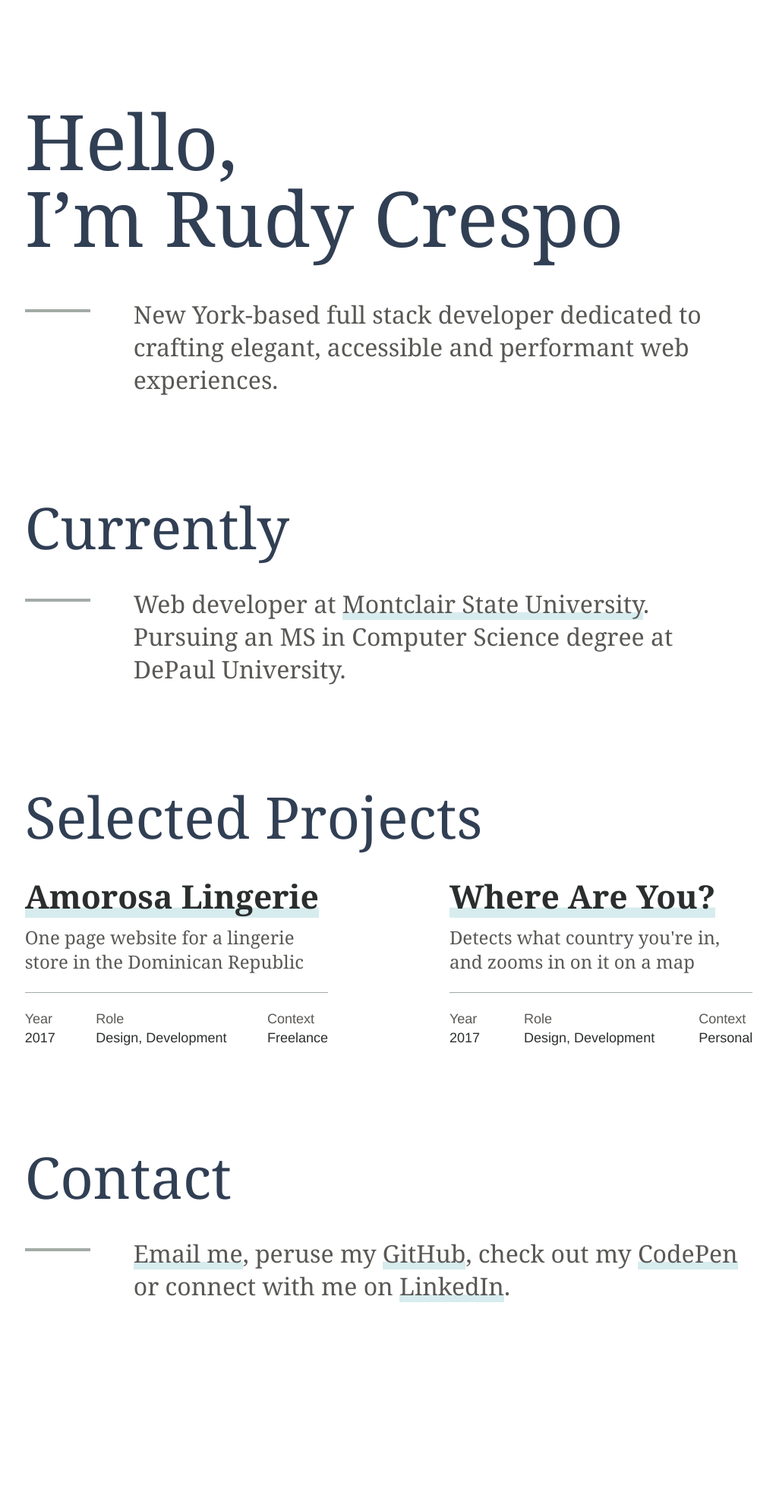
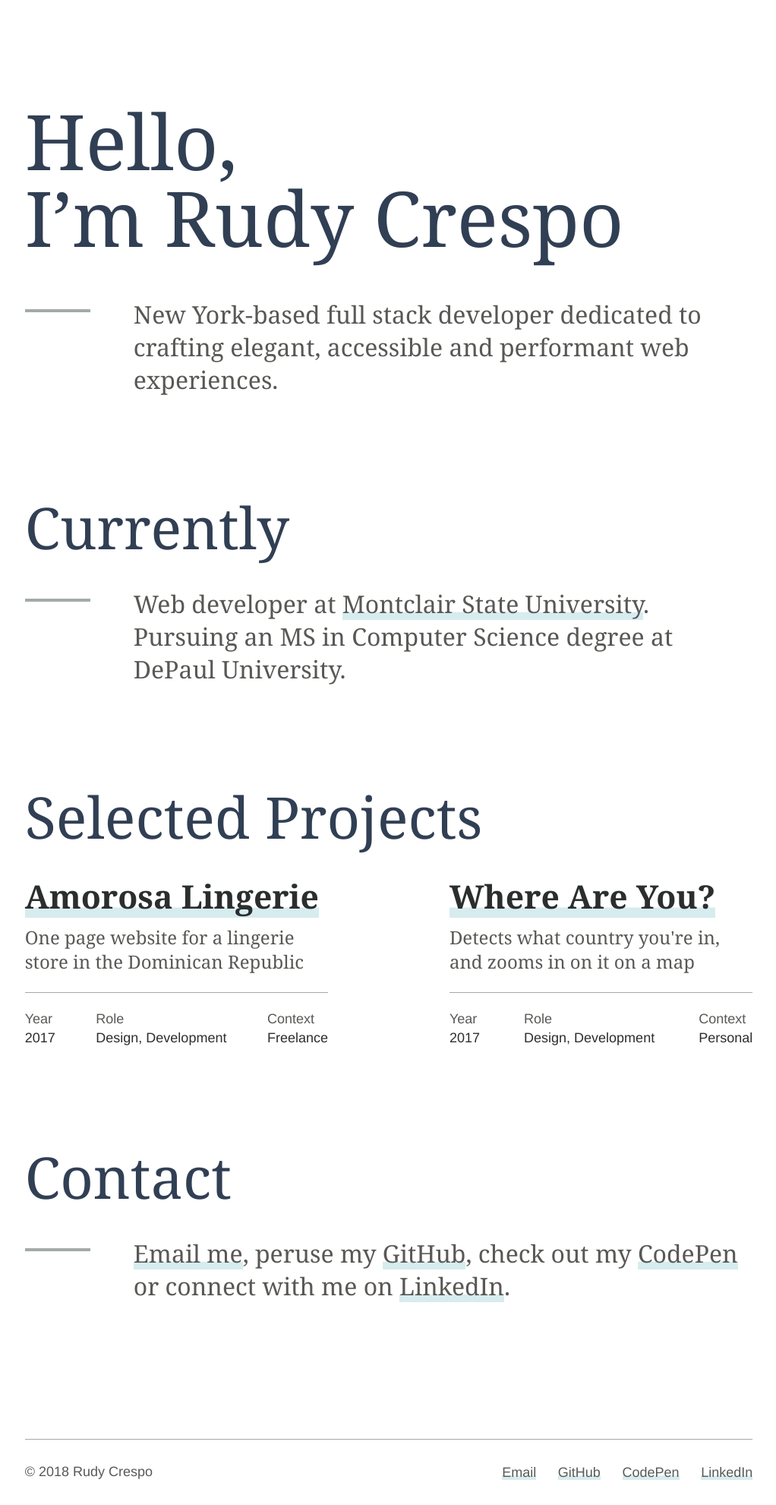
Before and after one commit to rcrespo9/portfolio-2018, a Jekyll site: the page built from index.md, in a window 1280 px wide. Shown: the whole page at 76% size, without its empty margins (128-1150 px from the left). Built offline with Jekyll 4.4.1, drawn with Linux system fonts in a browser that asks for light colours; some web fonts are replaced; before the commit the page ends 1714 px from its top, so only the background shows below that.

Commit message:
footer created, styled

```diff
--- a/_config.yml
+++ b/_config.yml
@@ -20,6 +20,9 @@ description: >- # this means to ignore newlines until "baseurl:"
 baseurl: "" # the subpath of your site, e.g. /blog
 url: "http://rudycrespo.com" # the base hostname & protocol for your site, e.g. http://example.com
 github_username:  rcrespo9
+codepen_username: rcrespo9
+linkedin_username: rudycrespo
+email: hello@rudycrespo.com
 
 # Build settings
 markdown: kramdown
--- a/_includes/contact.html
+++ b/_includes/contact.html
@@ -4,7 +4,7 @@
     <div class="c-page-section__content">
     <span class="c-page-section__line"></span>
     <p class="c-page-section__blurb">
-      <a href="mailto:hello@rudycrespo.com">Email me</a>, peruse my <a href="https://github.com/rcrespo9" target="_blank" rel="noopener nofollow">GitHub</a>, check out my <a href="https://codepen.io/rcrespo9/" target="_blank" rel="noopener nofollow">CodePen</a> or connect with me on <a href="https://www.linkedin.com/in/rudycrespo/" target="_blank" rel="noopener nofollow">LinkedIn</a>.
+      <a href="mailto:{{ site.email }}">Email me</a>, peruse my <a href="https://github.com/{{ site.github_username| cgi_escape | escape }}" target="_blank" rel="noopener nofollow">GitHub</a>, check out my <a href="https://codepen.io/{{ site.codepen_username| cgi_escape | escape }}" target="_blank" rel="noopener nofollow">CodePen</a> or connect with me on <a href="https://www.linkedin.com/in/{{ site.linkedin_username| cgi_escape | escape }}" target="_blank" rel="noopener nofollow">LinkedIn</a>.
     </p>
     </div>
   </div>
--- a/_includes/footer.html
+++ b/_includes/footer.html
@@ -0,0 +1,22 @@
+<footer class="c-footer">
+  <div class="l-wrap">
+    <div class="c-footer__inner">
+      <small class="c-footer__copy">&copy; 2018 Rudy Crespo</small>
+
+      <ul>
+        <li class="c-footer__link-item">
+          <a href="mailto:{{ site.email }}">Email</a>
+        </li>
+        <li class="c-footer__link-item">
+          <a href="https://github.com/{{ site.github_username| cgi_escape | escape }}" target="_blank" rel="noopener nofollow">GitHub</a>
+        </li>
+        <li class="c-footer__link-item">
+          <a href="https://codepen.io/{{ site.codepen_username| cgi_escape | escape }}" target="_blank" rel="noopener nofollow">CodePen</a>
+        </li>
+        <li class="c-footer__link-item">
+          <a href="https://www.linkedin.com/in/{{ site.linkedin_username| cgi_escape | escape }}" target="_blank" rel="noopener nofollow">LinkedIn</a>
+        </li>
+      </ul>
+    </div>
+  </div>
+</footer>
--- /dev/null
+++ b/_sass/components/_footer.scss
@@ -0,0 +1,19 @@
+.c-footer__inner {
+  display: flex;
+  justify-content: space-between;
+  padding: content-modular-scale(2) 0;
+  border-top: 1px solid $lt-gray;
+}
+
+  .c-footer__copy,
+  .c-footer__link-item {
+    @include small-text;
+  }
+
+  .c-footer__link-item {
+    display: inline-block;
+
+    &:not(:first-child) {
+      margin-left: modular-scale(1);
+    }
+  }
--- a/_sass/components/_projects.scss
+++ b/_sass/components/_projects.scss
@@ -29,7 +29,11 @@
   .c-project__attributes {
     display: flex;
     justify-content: space-between;
-    font-family: $sans-serif-font;
+
+    .attribute__name,
+    .attribute__val {
+      @include small-text;
+    }
 
       .attribute__name {
         margin-bottom: modular-scale(-5);
--- a/_sass/components/_site-container.scss
+++ b/_sass/components/_site-container.scss
@@ -2,4 +2,8 @@
   max-width: content-modular-scale(14);
   margin: 0 auto;
   padding-top: content-modular-scale(7);
+
+  main {
+    margin-bottom: content-modular-scale(8);
+  }
 }
--- a/_sass/helpers/_mixins.scss
+++ b/_sass/helpers/_mixins.scss
@@ -4,3 +4,8 @@
   font-weight: map-get($font-weight, book);
   line-height: 1;
 }
+
+@mixin small-text {
+  font-family: $sans-serif-font;
+  font-size: modular-scale(0);
+}
--- a/_sass/minima.scss
+++ b/_sass/minima.scss
@@ -18,3 +18,4 @@
 @import "components/site-container";
 @import "components/page-section";
 @import "components/projects";
+@import "components/footer";
```
